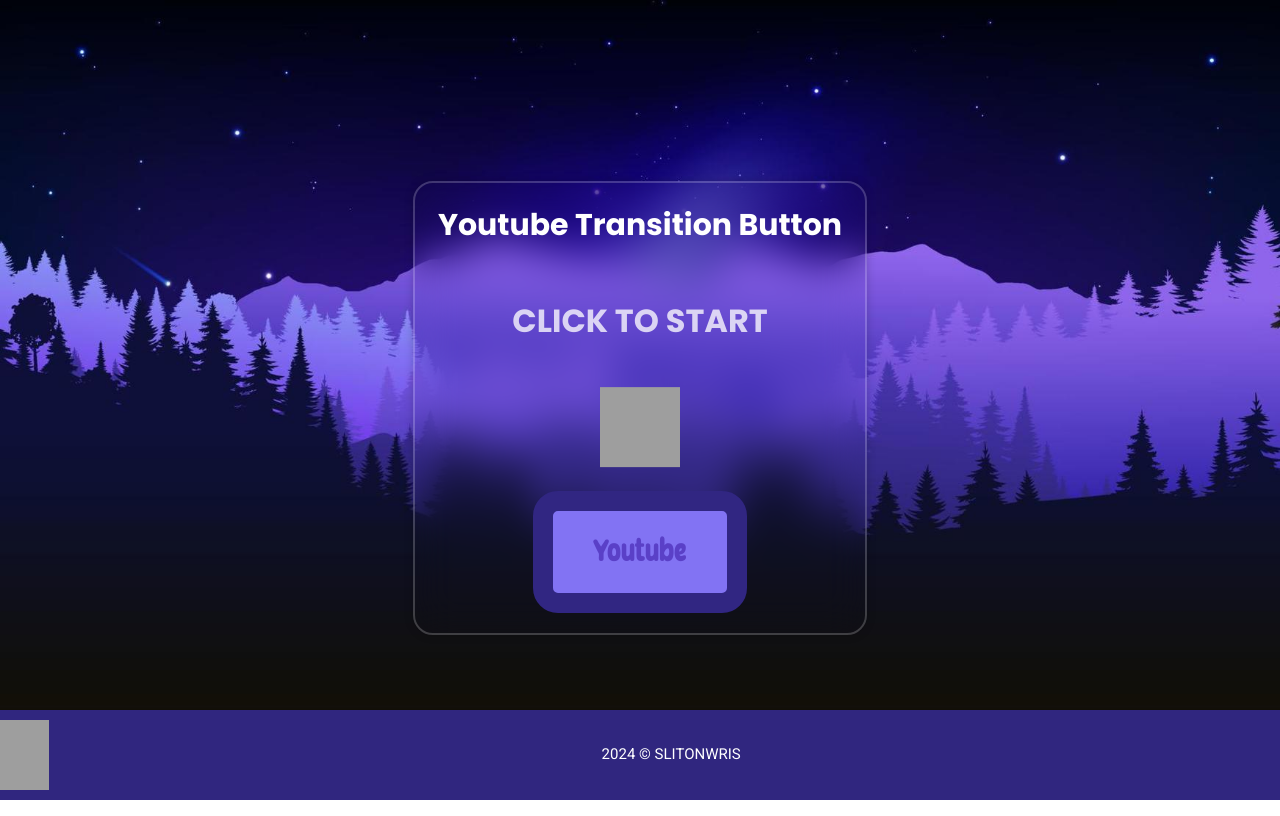
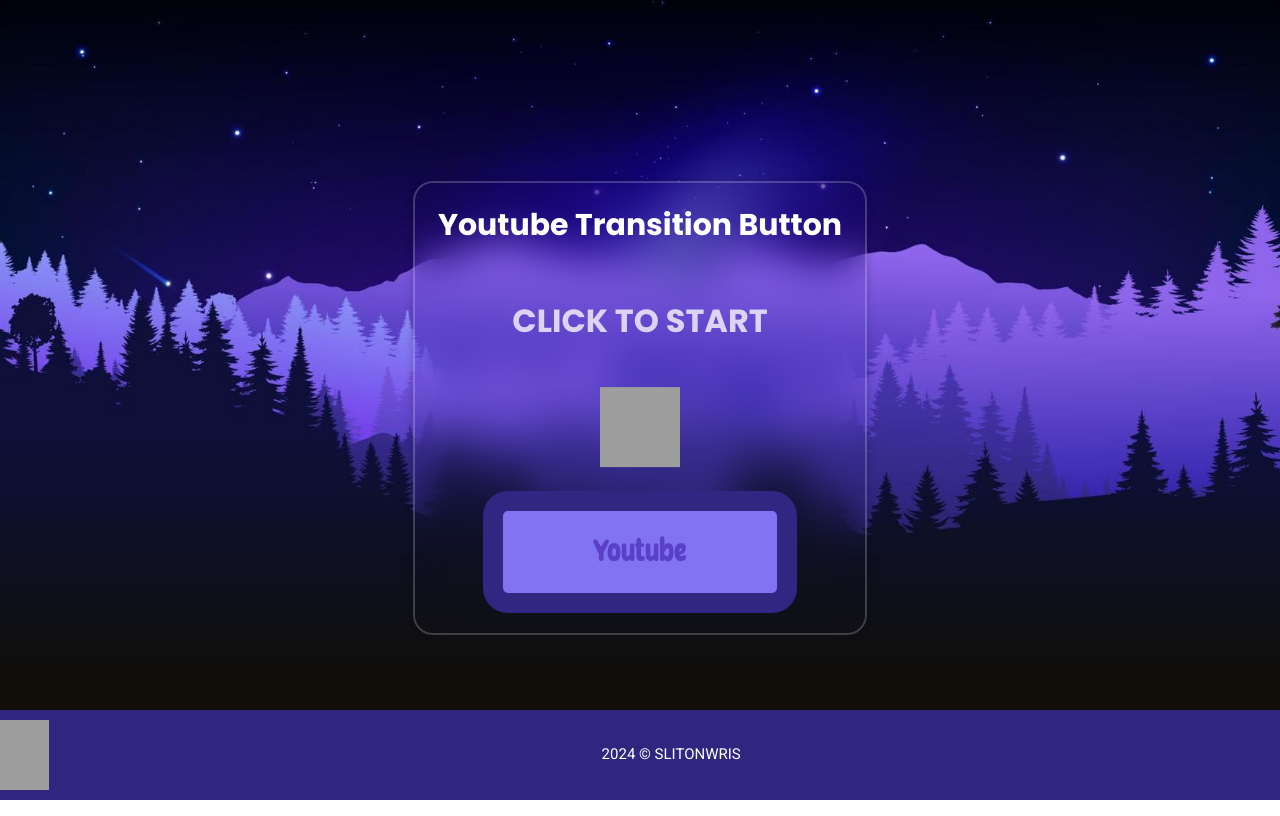
Before and after one commit to Slitonwris/ytbutton, a plain HTML site: page index.html in a window 1280 px wide. Drawn offline with Linux system fonts and the light colour scheme; grey boxes are pictures that could not be loaded; a web font is replaced by a local one.

Commit message:
fixed button and text change

```diff
--- a/style.css
+++ b/style.css
@@ -19,7 +19,7 @@ body {
     border: 20px solid #312682;
     border-radius: 25px;
 
-    padding: 20px 40px 20px 40px;
+    padding: 20px 90px;
     margin: auto;
     font-size: 35px;
 
@@ -39,7 +39,7 @@ a {
 
 .btn:hover {
     cursor: pointer;
-    color: #261192;
+    color: white;
     background: #312682;
     font-size: 40px;
     padding: 15px 35px 15px 35px;
```
